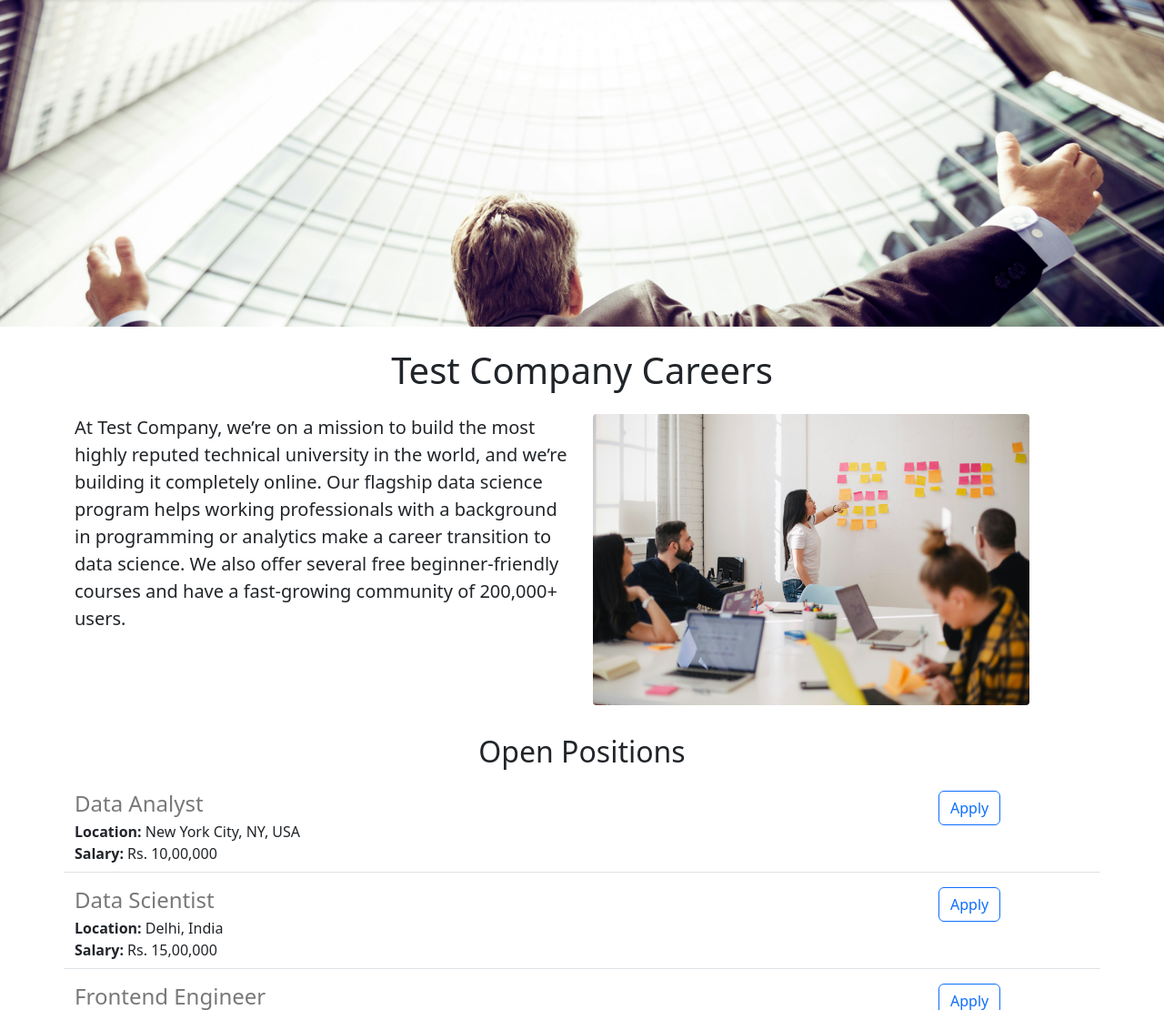
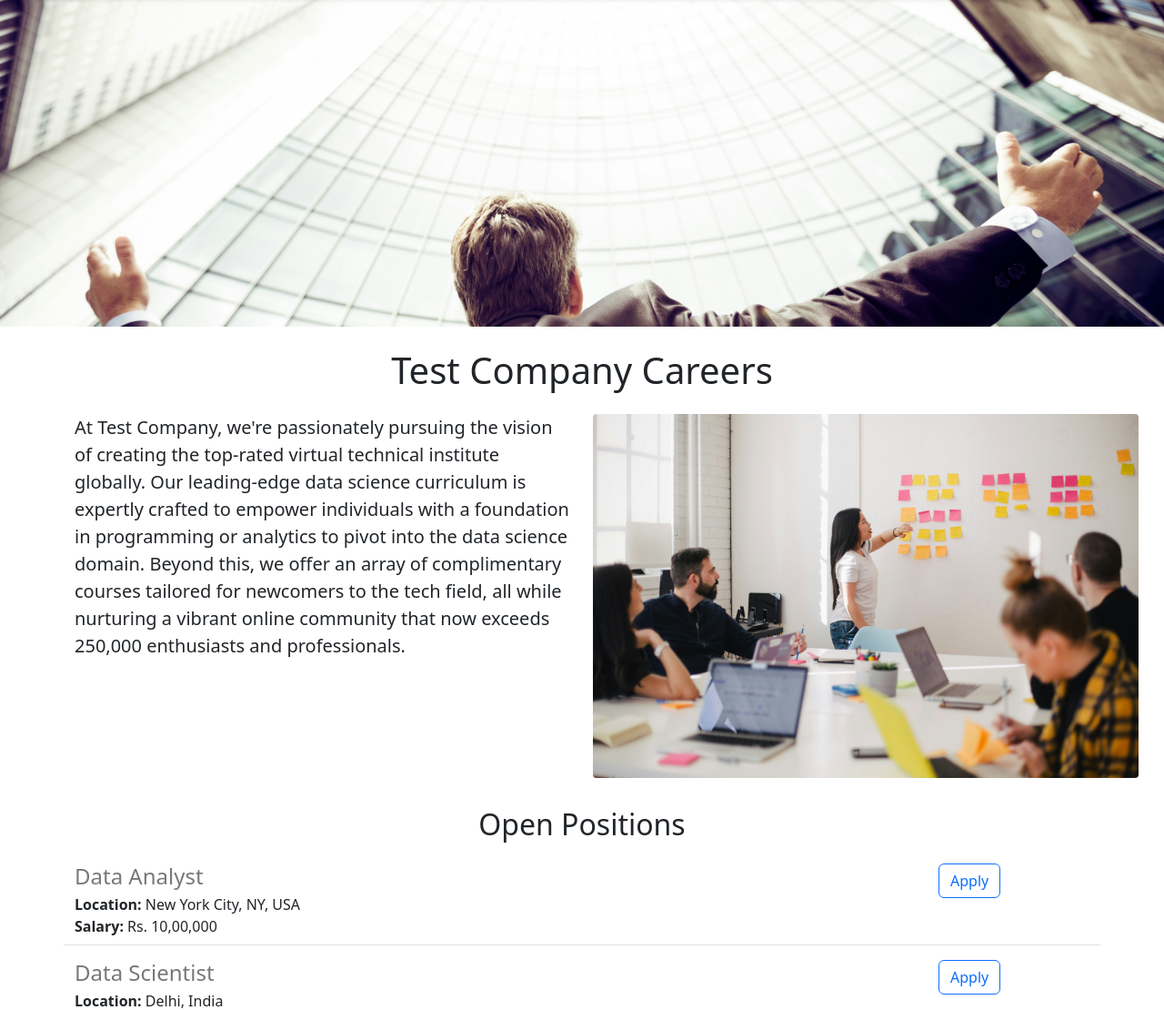
Before and after one commit to sbhakuni/web-applications, a Flask app: page / in a window 1280 px wide. Shown: the part 57-1167 px from the top of the page at 91% size. Run offline with Flask 3, Linux system fonts and the light colour scheme.

Commit message:
changing image size and company text

```diff
--- a/templates/home.html
+++ b/templates/home.html
@@ -28,15 +28,16 @@
         <div class="row" style="margin-bottom:32px">
             <div class="col-md-6">
                 <p class="lead">
-                    At {{company_name}}, we’re on a mission to build the most highly reputed technical university in the
-                    world, and we’re building it completely online. Our flagship data science program helps working
-                    professionals with a background in programming or analytics make a career transition to data
-                    science. We also offer several free beginner-friendly courses and have a fast-growing community of
-                    200,000+ users.
+                    At {{company_name}}, we're passionately pursuing the vision of creating the top-rated virtual
+                    technical institute globally. Our leading-edge data science curriculum is expertly crafted to
+                    empower individuals with a foundation in programming or analytics to pivot into the data science
+                    domain. Beyond this, we offer an array of complimentary courses tailored for newcomers to the tech
+                    field, all while nurturing a vibrant online community that now exceeds 250,000 enthusiasts and
+                    professionals.
                 </p>
             </div>
             <div class="d-none d-md-block col-md-6">
-                <img src="/static/people.jpg" style="height:320px;border-radius:4px;">
+                <img src="/static/people.jpg" style="height:400px;border-radius:4px;">
             </div>
         </div>
         <h2 class="text-center mt-2 mb-4">Open Positions</h2>
```
